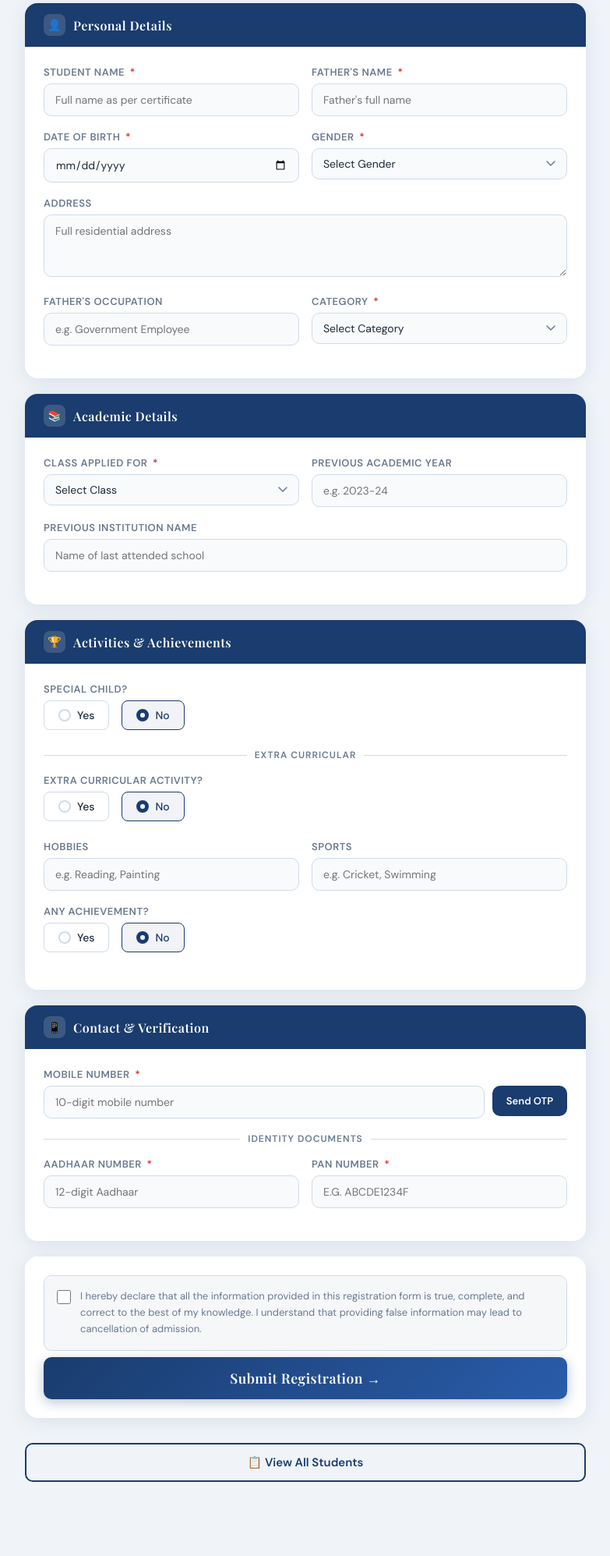
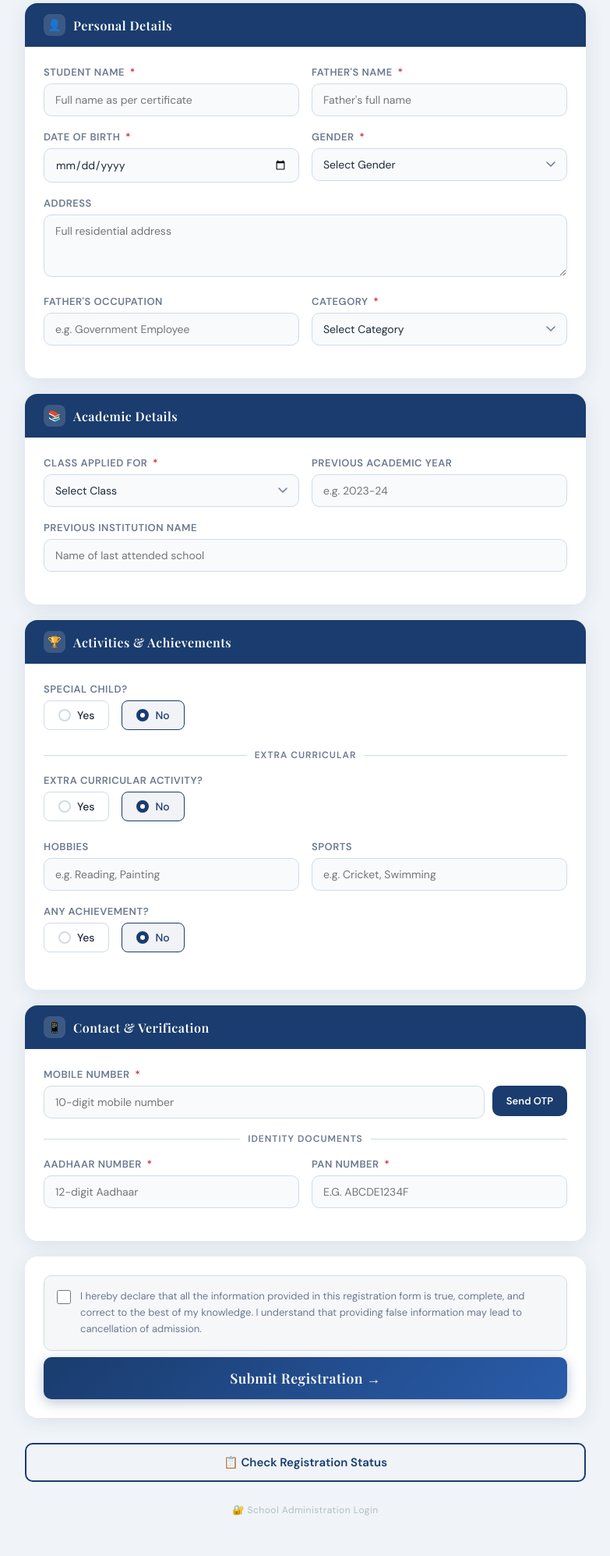
Before and after one commit to d2395347-oss/student_registration, a Flask app: page / in a window 1280 px wide. Shown: the part 204-2199 px from the top of the page at 78% size, without its empty margins (248-1031 px from the left). Before the commit the page ends 2104 px from the top, so only its background shows below. Run offline with Flask 3, Linux system fonts and the light colour scheme; parts of the project's set-up code (start-up, migrations or seed data) failed here and were passed over.

Commit message:
Add admin login link on form page

```diff
--- a/templates/form.html
+++ b/templates/form.html
@@ -661,8 +661,13 @@
 
     </form>
 
-    <button class="btn-view" onclick="viewStudents()">📋 View All Students</button>
+    <button class="btn-view" onclick="viewStudents()">📋 Check Registration Status</button>
 
+</div>
+
+<!-- subtle admin login link -->
+<div style="text-align:center; margin-top:24px; padding-bottom:20px;">
+    <a href="/admin/login" style="color:#b0bec5; font-size:12px; text-decoration:none; font-family:DM Sans,sans-serif; letter-spacing:0.5px;">🔐 School Administration Login</a>
 </div>
 
 <div class="toast" id="toast"></div>
```
